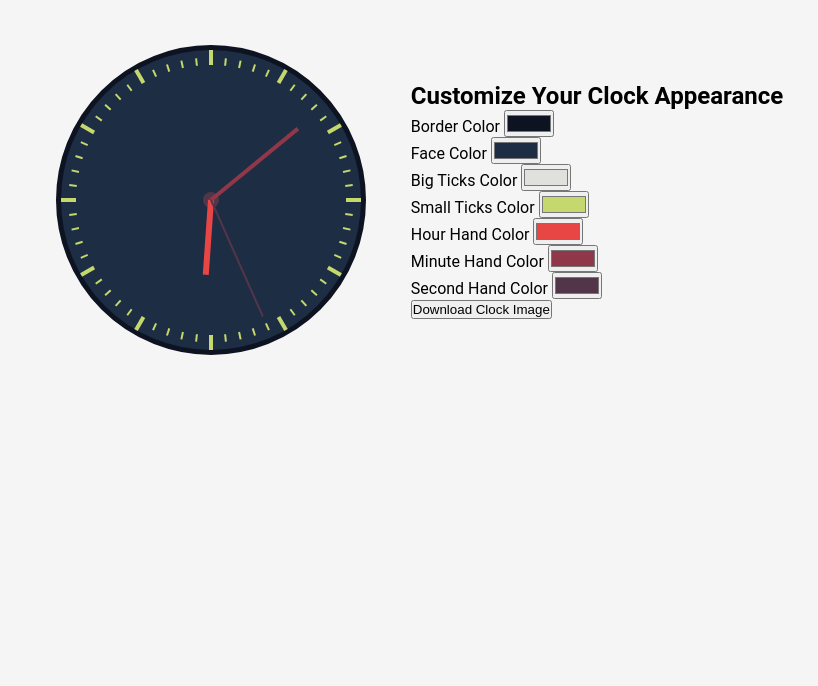
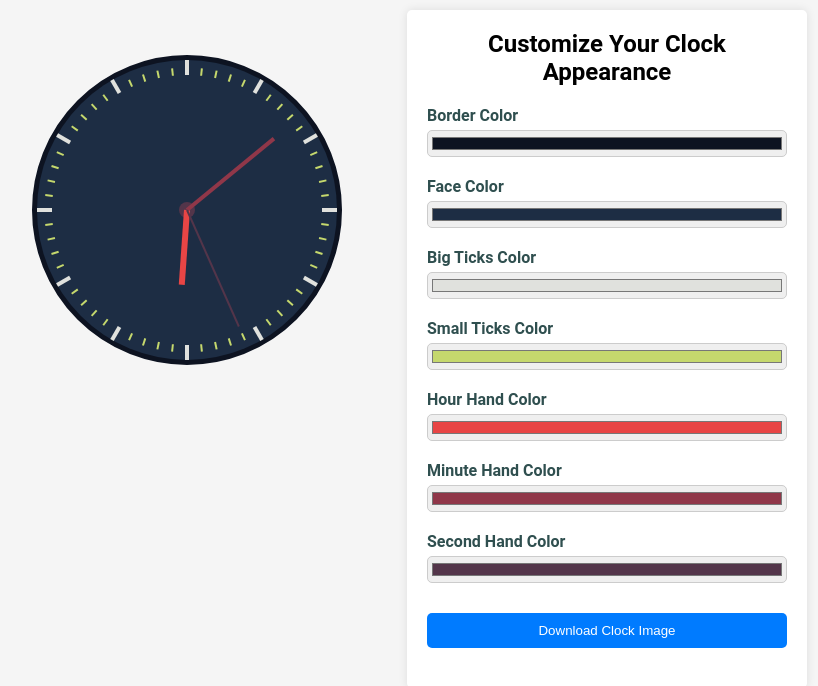
Before and after one commit to Umairulislam/Animated-Clock, a plain HTML site: page index.html in a window 1280 px wide. Shown: the whole page, without its empty margins (243-1061 px from the left). Drawn offline with Linux system fonts and the light colour scheme.

Commit message:
Download btn added

```diff
--- a/script.js
+++ b/script.js
@@ -6,6 +6,8 @@ const smallTicksColor = document.getElementById("small-ticks-color")
 const hourHandColor = document.getElementById("hour-hand-color")
 const minHandColor = document.getElementById("min-hand-color")
 const secHandColor = document.getElementById("sec-hand-color")
+const colorInput = document.querySelectorAll("input[type='color']")
+const downloadBtn = document.getElementById("download-btn")
 
 // Get the refrence to the canvas and its context
 const canvas = document.getElementById("canvas")
@@ -40,7 +42,7 @@ function drawClock() {
   for (let i = 0; i < 60; i++) {
     ctx.beginPath()
     ctx.lineWidth = i % 5 === 0 ? 4 : 2
-    ctx.strokeStyle = 1 % 5 === 0 ? bigTicksColor.value : smallTicksColor.value
+    ctx.strokeStyle = i % 5 === 0 ? bigTicksColor.value : smallTicksColor.value
 
     // Set starting point
     ctx.moveTo(
@@ -107,3 +109,33 @@ function drawClock() {
   requestAnimationFrame(drawClock)
 }
 drawClock()
+
+// Function to save the colors to local storage
+function saveColors() {
+  colorInput.forEach((input) => {
+    localStorage.setItem(input.id, input.value)
+  })
+}
+
+// Function to load the colors from local storage
+function loadColors() {
+  colorInput.forEach((input) => {
+    input.value = localStorage.getItem(input.id) || input.value
+  })
+}
+
+// Function to download the image of the clock
+function downloadImg() {
+  const dataURL = canvas.toDataURL("image/png")
+  const a = document.createElement("a")
+  a.href = dataURL
+  a.download = "clock.png"
+  a.click()
+}
+
+// Event Listeners
+colorInput.forEach((input) => {
+  input.addEventListener("input", saveColors)
+})
+window.addEventListener("load", loadColors)
+downloadBtn.addEventListener("click", downloadImg)
--- a/style.css
+++ b/style.css
@@ -9,7 +9,55 @@ body {
   background-color: #f5f5f5;
   display: flex;
   justify-content: center;
-  align-items: center;
-  margin: auto 20px;
+  align-items: flex-start;
+  gap: 20px;
+  margin: 10px auto;
   flex-wrap: wrap;
 }
+
+form {
+  background-color: #fff;
+  padding: 20px;
+  border-radius: 5px;
+  box-shadow: 0 0 10px rgba(0, 0, 0, 0.1);
+  width: 100%;
+  max-width: 400px;
+}
+
+h2 {
+  text-align: center;
+}
+
+div {
+  margin-bottom: 20px;
+}
+
+label {
+  display: block;
+  font-weight: bold;
+  margin-bottom: 5px;
+  color: darkslategrey;
+}
+
+input[type="color"] {
+  width: 100%;
+  border: 1px solid #ccc;
+  border-radius: 5px;
+  padding: 2px;
+  cursor: pointer;
+}
+
+button {
+  background-color: #007bff;
+  color: #fff;
+  border: none;
+  padding: 10px 20px;
+  border-radius: 5px;
+  cursor: pointer;
+  width: 100%;
+  margin-top: 10px;
+}
+
+button:hover {
+  background-color: #0056b3;
+}
```
